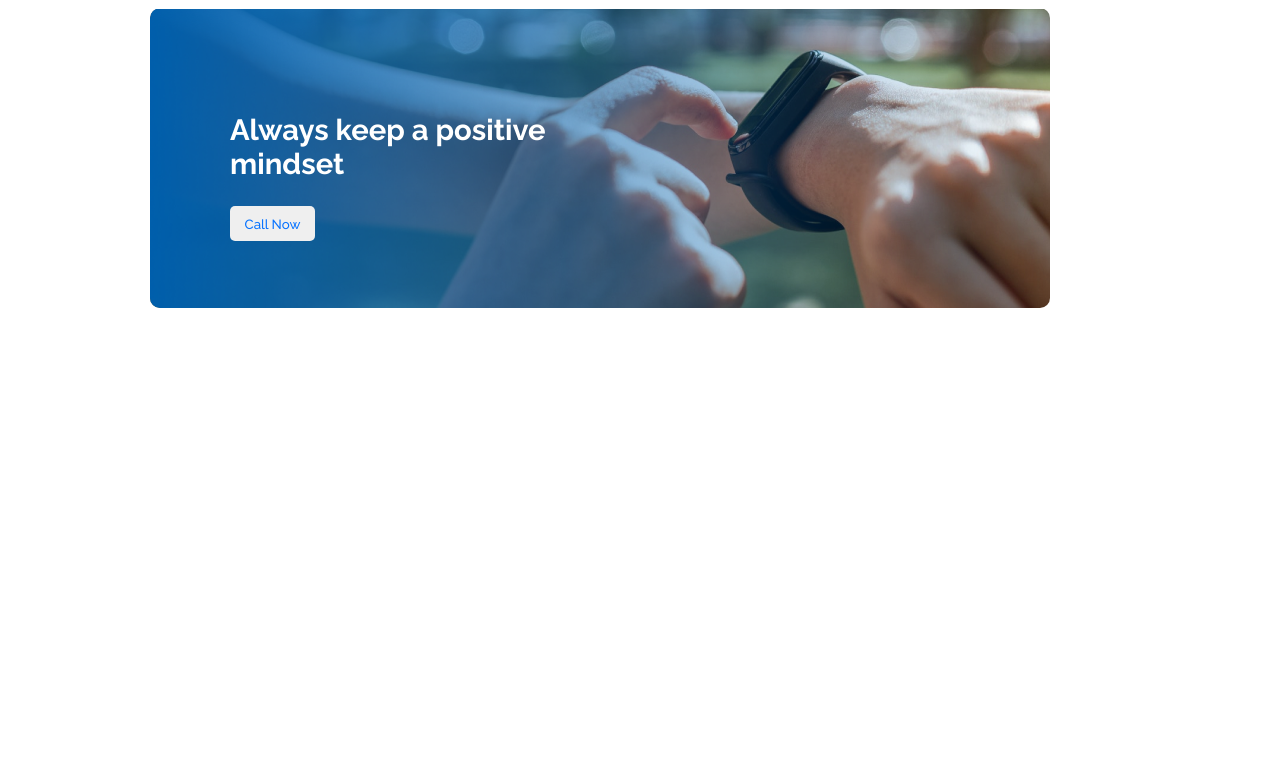
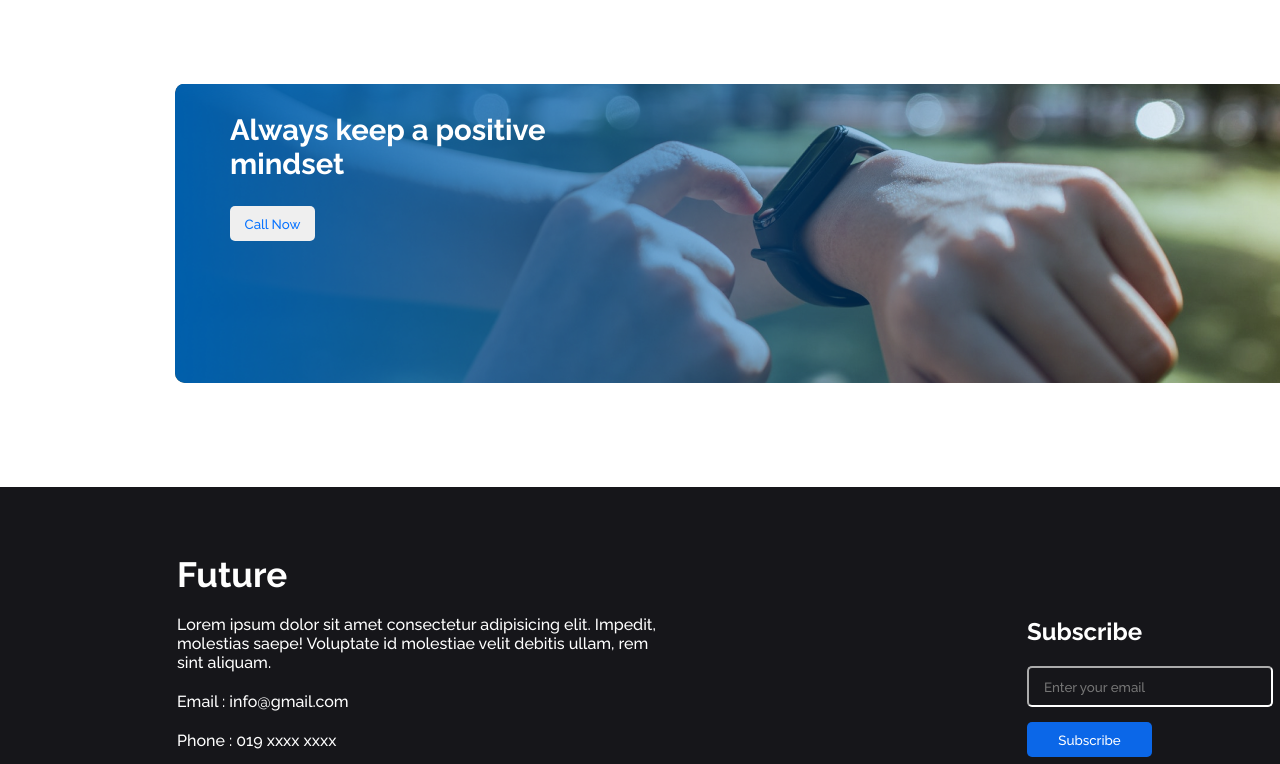
Before and after one commit to Tufantomankhin/new-year-new-me-assinment, a plain HTML site: page index.html in a window 1280 px wide. Shown: the part 2137-2901 px from the top of the page. Before the commit the page ends 2449 px from the top, so only its background shows below. Drawn offline with Linux system fonts and the light colour scheme.

Commit message:
added footers

```diff
--- a/index.html
+++ b/index.html
@@ -72,6 +72,7 @@
     <!-- plans end -->
 
     <!-- color gradients start -->
+
     <div class="mindset">
         <div class="color-gradient">
         <img class="gradient" src="images/gradient1.png" alt="gradient-img">
@@ -83,7 +84,28 @@
              <button class="btn-contact">Call Now</button>
         </div>
     </div>
+
     <!-- color gradient end -->
 
+    <!-- footer start -->
+
+    <div class="future-subscribe">
+        <div class="phn-email">
+            <h2 class="future">Future</h2>
+            <p class="phn-email-icon">Lorem ipsum dolor sit amet consectetur adipisicing elit. Impedit, molestias saepe! Voluptate id molestiae velit debitis ullam, rem sint aliquam.</p>
+            <p class="phn-email-icon">Email : info@gmail.com</p>
+            <p class="phn-email-icon">Phone : 019 xxxx xxxx</p>
+            <div class="phn-email-icon">
+                <img src="images/icons/fb.png" alt="Facebook">
+                <img src="images/icons/youtube.png" alt="">
+                <img src="images/icons/twitter.png" alt="Twitter">
+            </div>
+        </div>
+        <div class="sub-email">
+            <h2 class="sub-title">Subscribe</h2>
+            <input class="input-email" stype="email" name="" id="" placeholder="Enter your email">
+            <button class="btn-subscribe" type="submit">Subscribe</button>
+        </div>
+    </div>
 </body>
 </html>
--- a/styles/newyear.css
+++ b/styles/newyear.css
@@ -2,7 +2,9 @@
     margin: 0;
     font-family: 'Raleway', sans-serif;
 }
+
 /* header styles */
+
 .header {
     display: flex;
     justify-content: flex-end;
@@ -34,7 +36,9 @@
     color: #0873ff;
     font-weight: 700px;
 }
+
 /* failures styles */
+
 .failures {
     display: flex;
     justify-content: center;
@@ -56,17 +60,20 @@
 .failures-list {
     margin-top: 15px;
 }
+
 /* plans styles */
 
 .my-plans {
     text-align: center;
     font-weight: 600px;
-    margin-bottom: 25px;
+    margin-bottom: 20px;
 }
 .plans-items {
     display: flex;
     justify-content: space-evenly;
+    margin-bottom: 65px;
 }
+
 /* color gradient styles */
 
 .color-gradient .gradient {
@@ -74,8 +81,8 @@
     background-repeat: no-repeat;
     opacity: 1.6;
     height: 300px;
-    width: 900px;
-    margin: 20px 150px 0;
+    width: 1120px;
+    margin: 35px 120px 0 175px;
     border-style: none;
     border-radius: 10px;
 }
@@ -86,11 +93,60 @@
     font-size: 25px;
     color: white;
 }
-/* .mindset {
+
+/* footer styles */
+
+.future-subscribe {
     display: flex;
-    padding-left: 65px;
-    margin-bottom: 110;
-    color:white */
-/* } */
-/* position: absolute;
-top: 40px; left: 40px; */
+    justify-content: center;
+    align-items: center;
+    background-color: #16161a;
+    width: 1600px;
+    height: 400px;
+    color: white;
+    margin-top: 100px;
+}
+.phn-email {
+    gap: 15px;
+    width: 30%;
+    padding-right: 270px;
+    padding-left: 50px;
+    column-gap: 15px;
+}
+.future {
+    font-weight: 700;
+    font-size: 35px;
+}
+.sub-email {
+    display: flex;
+    flex-direction: column;
+    padding-right: 200px;
+    padding-left: 100px;
+
+}
+.phn-email-icon {
+    justify-content: space-evenly;
+    margin-top: 20px;
+}
+.sub-title {
+    margin-bottom: 15px;
+}
+.input-email {
+    border-color: white;
+    border-radius: 5px;
+    height: 35px;
+    width: 225px;
+    background-color: #16161a;
+    margin-top: 5px;
+    color: white;
+    padding-left: 15px;
+}
+.btn-subscribe {
+    border-style: none;
+    border-radius: 5px;
+    height: 35px;
+    width: 125px;
+    background-color: rgb(11, 103, 232);
+    margin-top: 15px;
+    color: white;
+}
```
